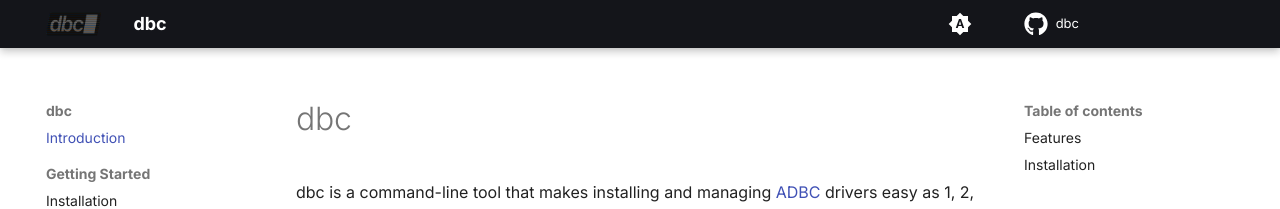
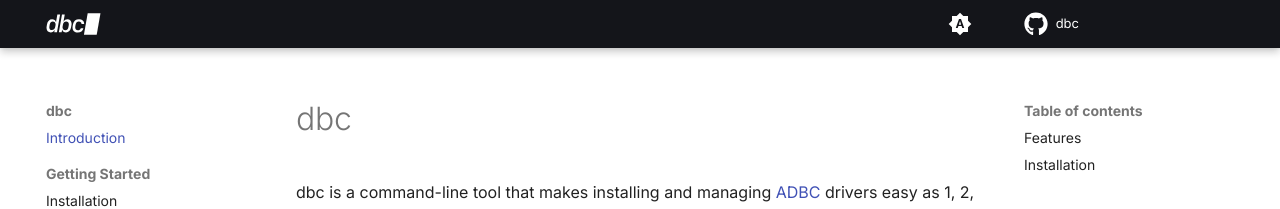
Before and after one commit to columnar-tech/dbc, an MkDocs documentation site: the page built from docs/index.md, in a window 1280 px wide. Shown: the top 209 px of the page. Built offline with MkDocs 1.6.1 and Material for MkDocs 9.7.7, drawn with Linux system fonts in a browser that asks for light colours; plug-ins that fetch from the network failed and are left out; comment, search, counter and statistics services are not loaded.

Commit message:
docs: improve appearance of logo in header and menu (#69)
This replaces the dbc logo with a simple white-on-transparent SVG logo
that looks better in the heading and left menu. This also hides the
unstyled `dbc` text in the heading and menu and replaces it with the SVG
logo in situations where the logo isn't already visible.

```diff
--- a/docs/stylesheets/extra.css
+++ b/docs/stylesheets/extra.css
@@ -2,3 +2,24 @@
   --md-default-bg-color: rgb(33, 33, 33);
   --md-code-bg-color: rgb(45, 45, 45);
 }
+/* Hide the site name in the header... */
+.md-header__title .md-header__topic:first-of-type {
+  display: none !important;
+}
+/* ...and show the dbc logo instead when it's not already shown */
+@media screen and (max-width: 76.1875em) {
+  .md-nav--primary .md-nav__title {
+    color: transparent !important;
+    height: 4rem !important;
+  }
+  .md-header__title .md-header__ellipsis::before {
+    content: "";
+    display: inline-block;
+    width: 61px;
+    height: 26px;
+    background: url("../assets/dbc_logo_white_static.svg") no-repeat center;
+    background-size: contain;
+    background-repeat: no-repeat;
+    vertical-align: middle;
+  }
+}
--- a/mkdocs.yml
+++ b/mkdocs.yml
@@ -40,7 +40,7 @@
       - dbc.toml: reference/dbc.toml.md
 theme:
   name: material
-  logo: assets/dbc_logo_static.png
+  logo: assets/dbc_logo_white_static.svg
   favicon: assets/favicon.ico
   font:
     text: Inter
```
Also changed, not shown: docs/assets/dbc_logo_black_on_white_static.svg (added), docs/assets/dbc_logo_white_static.svg (added).
